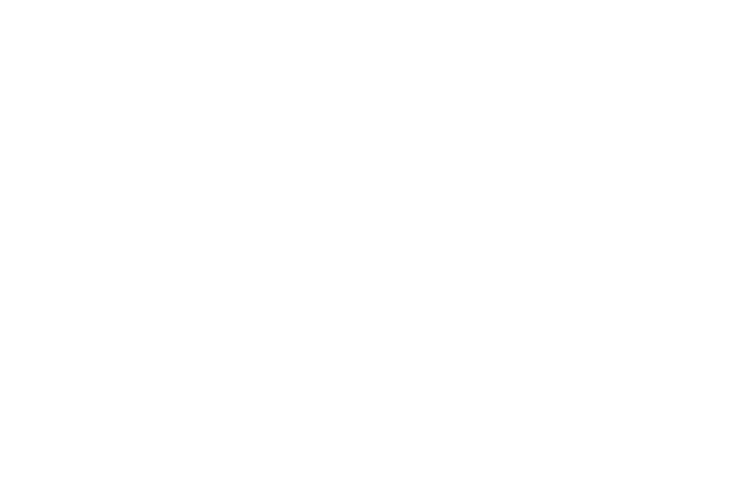
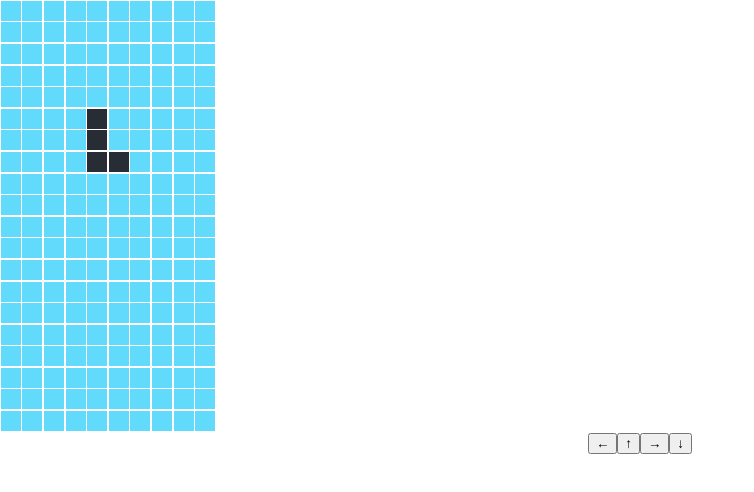
Before and after one commit to dmitryweiner/tetris-react, a React (Create React App) app: page / in a window 1280 px wide. Shown: the top 492 px of the page, without its empty margins (0-754 px from the left). Built offline with nearby package versions, Linux system fonts and the light colour scheme.

Commit message:
Add falling figures

```diff
--- a/src/App.tsx
+++ b/src/App.tsx
@@ -1,11 +1,141 @@
 import './App.css';
 
-import React from 'react';
+import React, {useEffect, useState} from 'react';
 
+import Controls from "./components/Controls";
+import GameField from "./components/GameField";
+import {
+  createGameField,
+  FigureId, GameFiled, getFigureMiddlePosition,
+  getRandomFigureID,
+  ORIENTATION,
+  Orientation, putFigureOnField,
+} from "./helpers";
+
+enum GAME_STATE {
+  IDLE,
+  FIGURE_CHOICE,
+  FALLING,
+  TOUCH,
+  GAME_OVER
+}
+
+enum USER_ACTION {
+  IDLE,
+  MOVE_RIGHT,
+  MOVE_LEFT,
+  TURNING
+}
+
+type AppState = {
+  gameField: GameFiled,
+  gameFieldWithoutCurrentFigure: GameFiled,
+  gameState: GAME_STATE
+  figure: {
+    id: FigureId,
+    x: number,
+    y: number,
+    orientation: Orientation
+  },
+  nextFigureId: FigureId,
+  score: number,
+  userAction: USER_ACTION
+}
+
+/**
+ * Алгоритм работы игры:
+ * 1. Выбор фигуры:
+ *    - current = next
+ *    - next = generate()
+ *    - вычислить начальный x, чтоб в середине
+ *    - если можно поместить фигуру, п. 2, иначе п. 4
+ * 2. Падение:
+ *    а) Каждую секунду:
+ *      можно ли (у + 1)
+ *      если нет, иди на п. 3.
+ *      если да, у + 1
+ *    б) При нажатии на кнопки:
+ *      если можно изменить х или повернуть, то менять
+ *      если можно спустить вниз, спустить, иначе п. 3
+ * 3. Касание:
+ *    Если собрался полный ряд, он исчезает, всё сдвигается вниз, прибавляются очки.
+ * 4. Конец игры.
+ *    Сообщение: начать игру заново?
+ **/
 function App() {
+  const [appState, setAppState] = useState<AppState>({
+    gameField: createGameField(),
+    gameFieldWithoutCurrentFigure: createGameField(),
+    gameState: GAME_STATE.IDLE,
+    figure: {
+      id: getRandomFigureID(),
+      x: 0,
+      y: 0,
+      orientation: ORIENTATION.UP
+    },
+    nextFigureId: getRandomFigureID(),
+    score: 0,
+    userAction: USER_ACTION.IDLE
+  });
+
+  useEffect(() => {
+    const intervalID = setInterval(() => {
+      setAppState((state) => {
+        console.log("Tick", state);
+        switch (state.gameState) {
+          case GAME_STATE.IDLE: {
+            return {
+              ...state,
+              gameState: GAME_STATE.FIGURE_CHOICE,
+
+            };
+          }
+          case GAME_STATE.FIGURE_CHOICE: {
+            // TODO: check if game over
+
+            const figure = {
+              id: state.nextFigureId,
+              x: getFigureMiddlePosition(state.nextFigureId),
+              y: 0,
+              orientation: ORIENTATION.UP
+            };
+
+            return {
+              ...state,
+              gameState: GAME_STATE.FALLING,
+              gameField: putFigureOnField(state.gameFieldWithoutCurrentFigure, figure.x, figure.y, figure.id, figure.orientation),
+              figure,
+              nextFigureId: getRandomFigureID(),
+            };
+          }
+          case GAME_STATE.FALLING: {
+            // TODO: check if touched
+            // TODO: read user actions
+
+            const figure = {
+                ...state.figure,
+                y: state.figure.y + 1,
+              };
+
+              return {
+              ...state,
+              gameField: putFigureOnField(state.gameFieldWithoutCurrentFigure, figure.x, figure.y, figure.id, figure.orientation),
+              figure,
+            };
+          }
+          default: return state;
+        }
+      });
+    }, 1000);
+    return () => {
+      clearInterval(intervalID);
+    };
+  }, []);
+
   return (
     <div className="App">
-
+      <GameField field={appState.gameField}/>
+      <Controls onChange={(orientation) => console.log(orientation)}/>
     </div>
   );
 }
--- /dev/null
+++ b/src/components/Controls.tsx
@@ -0,0 +1,15 @@
+import {ORIENTATION, Orientation} from "../helpers";
+//import styles from "./Controls.module.css";
+
+export type ControlsProps = {
+  onChange: (orientation: Orientation) => void
+}
+
+export default function Controls({onChange}: ControlsProps) {
+  return <>
+    <button onClick={() => onChange(ORIENTATION.LEFT)}>←</button>
+    <button onClick={() => onChange(ORIENTATION.UP)}>↑</button>
+    <button onClick={() => onChange(ORIENTATION.RIGHT)}>→</button>
+    <button onClick={() => onChange(ORIENTATION.DOWN)}>↓</button>
+  </>
+}
--- /dev/null
+++ b/src/components/Dot.module.css
@@ -0,0 +1,10 @@
+.dot {
+    width: 2.5vmin;
+    height: 2.5vmin;
+    margin: 0.1vmin;
+    background-color: #61dafb;
+}
+
+.filled {
+    background-color: #282c34;
+}
--- /dev/null
+++ b/src/components/Dot.tsx
@@ -0,0 +1,10 @@
+import {EMPTY_FIELD} from "../helpers";
+import styles from "./Dot.module.css";
+
+export type DotProps = {
+  dot: number
+};
+
+export default function Dot({dot} : DotProps) {
+  return <><div className={`${styles.dot} ${dot !== EMPTY_FIELD ? styles.filled : null}`}/></>;
+}
--- /dev/null
+++ b/src/components/GameField.module.css
@@ -0,0 +1,4 @@
+.row {
+    display: flex;
+    flex-direction: row;
+}
--- /dev/null
+++ b/src/components/GameField.tsx
@@ -0,0 +1,19 @@
+import {GameFiled} from "../helpers";
+import Dot from "./Dot";
+import styles from "./GameField.module.css";
+
+export type GameFieldProps = {
+  field: GameFiled
+};
+
+export default function GameField({field}: GameFieldProps) {
+  return <>
+    {field.map((row, rowIndex) => (
+      <div key={rowIndex} className={styles.row}>
+        {row.map((dot, dotIndex) => (
+          <Dot dot={dot} key={dotIndex}/>
+        ))}
+      </div>
+    ))}
+  </>;
+}
--- a/src/helpers.ts
+++ b/src/helpers.ts
@@ -154,7 +154,7 @@
   for (let i = 0; i < matrix.length; i++) {
     for (let j = 0; j < matrix[i].length; j++) {
       if (matrix[i][j] !== EMPTY_FIELD) {
-        fieldCopy[i + x][j + y] = matrix[i][j];
+        fieldCopy[i + y][j + x] = matrix[i][j];
       }
     }
   }
@@ -193,7 +193,7 @@
 
   for (let i = 0; i < matrix.length; i++) {
     for (let j = 0; j < matrix[i].length; j++) {
-      if (matrix[i][j] !== EMPTY_FIELD && field[i + x][j + y] !== EMPTY_FIELD) {
+      if (matrix[i][j] !== EMPTY_FIELD && field[i + y][j + x] !== EMPTY_FIELD) {
         return false;
       }
     }
@@ -201,3 +201,8 @@
 
   return true;
 }
+
+export function getFigureMiddlePosition(figureId: FigureId): number {
+  const figure = FIGURES[figureId];
+  return Math.round(WIDTH / 2 - figure.width / 2);
+}
```
Also changed, not shown: src/components/Controls.module.css (added), 1 other file (tests, documents, lock files or other folders).
